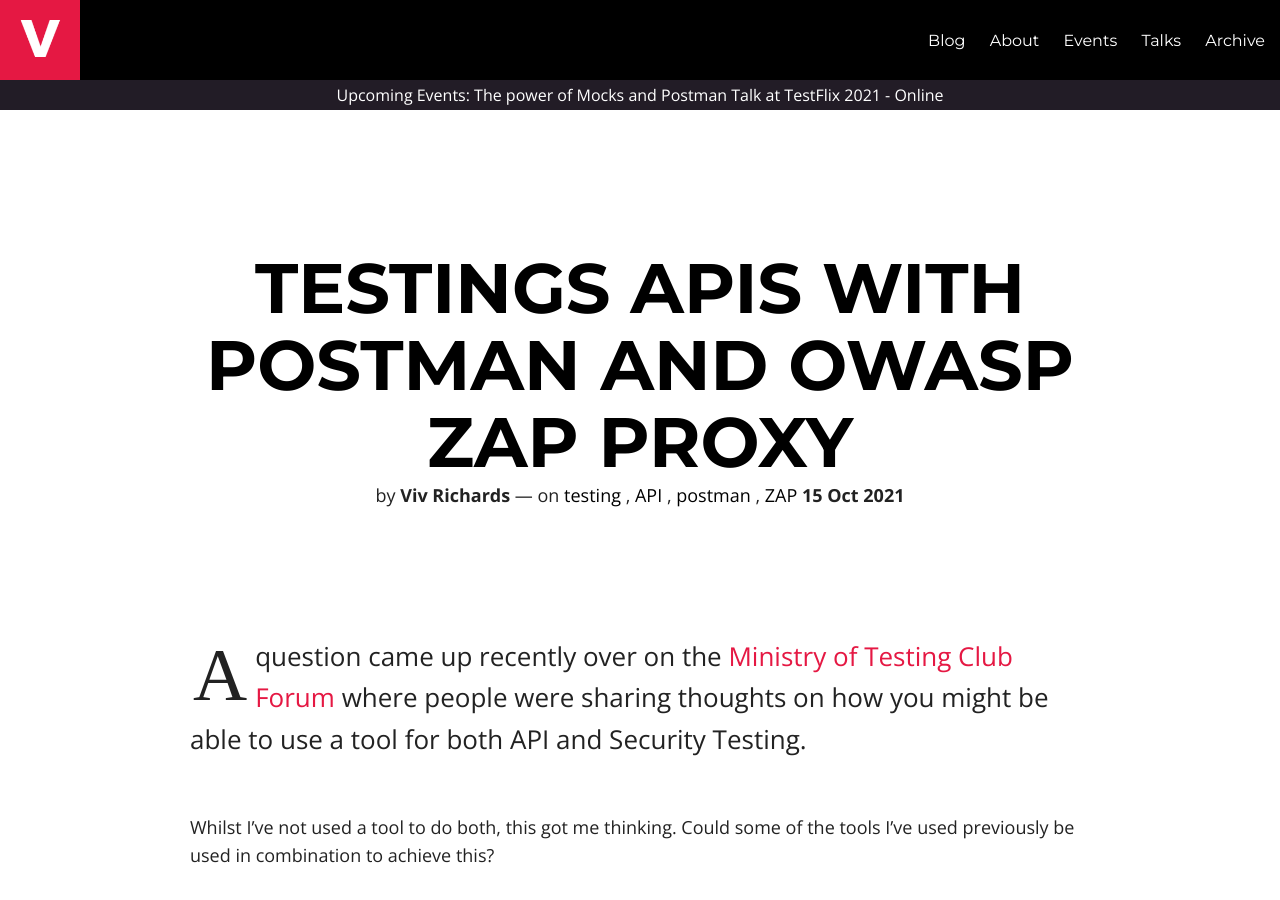
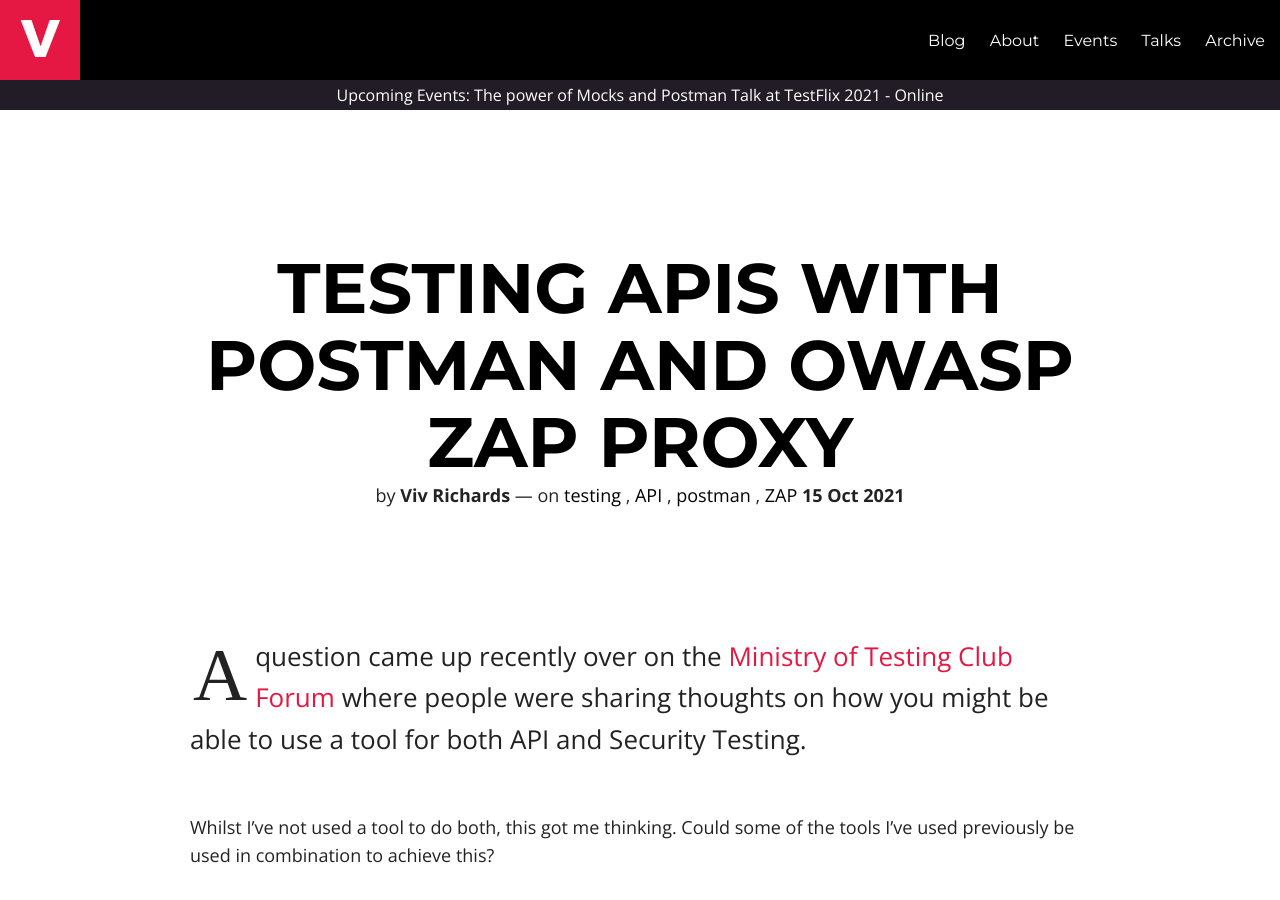
Before and after one commit to vivrichards600/vivrichards600.github.io, a Jekyll site: the page built from _posts/2021-10-15-testing-apis-with-postman-and-owasp-zap-.md, in a window 1280 px wide and 900 px high. Built offline with Jekyll 4.4.1, drawn with Linux system fonts in a browser that asks for light colours; nearby versions of some CDN libraries; comment, search, counter and statistics services are not loaded.

Commit message:
Fixing title typo, adding gif to show setup

```diff
--- a/_posts/2021-10-15-testing-apis-with-postman-and-owasp-zap-.md
+++ b/_posts/2021-10-15-testing-apis-with-postman-and-owasp-zap-.md
@@ -1,6 +1,6 @@
 ---
 layout: post
-title: Testings APIs with Postman and OWASP ZAP proxy
+title: Testing APIs with Postman and OWASP ZAP proxy
 description:
 headline:
 modified: 2021-10-02
```
Also changed, not shown: other parts of _posts/2021-10-15-testing-apis-with-postman-and-owasp-zap-.md (+2 -0 lines), 1 other file.
